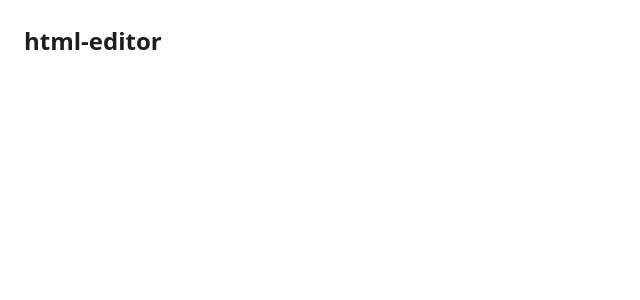
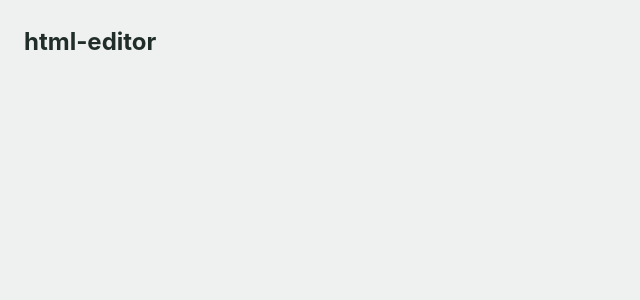
Before and after one commit to J-paku/html-editor, a Next.js app: page / in a window 1280 px wide. Shown: the top 300 px of the page, without its empty margins (0-640 px from the left). Built offline with nearby package versions, Linux system fonts and the light colour scheme.

Commit message:
style: 色のトークンと、画面全体の地・文字・焦点の書き方を編集器の見た目にする

```diff
--- a/src/app/globals.css
+++ b/src/app/globals.css
@@ -9,7 +9,30 @@
 
 body {
   margin: 0;
-  background: var(--color-surface);
+  background: var(--color-canvas);
   color: var(--color-text);
-  font-family: system-ui, sans-serif;
+  font-family: -apple-system, BlinkMacSystemFont, 'Segoe UI', 'Yu Gothic UI', Meiryo, sans-serif;
+  line-height: 1.5;
 }
+
+button {
+  font: inherit;
+}
+
+button:enabled {
+  cursor: pointer;
+}
+
+button:disabled {
+  cursor: not-allowed;
+}
+
+:focus-visible {
+  outline: 2px solid var(--color-focus);
+  outline-offset: 3px;
+}
+
+::selection {
+  background: var(--color-selection);
+  color: var(--color-text);
+}
--- a/src/styles/tokens.css
+++ b/src/styles/tokens.css
@@ -2,9 +2,70 @@
  * デザイントークン — 色の定義はこのファイルだけに置く(AGENTS.mdの不変ルール5)。
  * ほかのCSSはvar(--color-...)で参照し、色のリテラル(#rrggbb・rgb()・hsl())を書かない。
  * 半透明が要るときはcolor-mix(in srgb, var(--color-...) 97%, transparent)の形でトークンを薄める。
- * 今は土台だけなので、地と文字の2色だけを置く。
+ * 控えめな中間色に、青緑の操作色と琥珀色の未保存表示を合わせる。
  */
 :root {
-  --color-surface: #ffffff;
-  --color-text: #1f1f1f;
+  color-scheme: light;
+  --color-canvas: #eef1f0;
+  --color-surface: #fafcfb;
+  --color-surface-raised: #ffffff;
+  --color-surface-hover: #e6ece9;
+  --color-border: #d0d9d5;
+  --color-border-strong: #85988f;
+  --color-text: #202d28;
+  --color-text-muted: #52665c;
+  --color-accent: #096b58;
+  --color-accent-hover: #075443;
+  --color-on-accent: #ffffff;
+  --color-selection: #dceee6;
+  --color-focus: #087d66;
+  --color-disabled-surface: #e9edeb;
+  --color-disabled-text: #6c7872;
+  --color-warning: #805008;
+  --color-warning-surface: #fff1d5;
+  --color-danger: #a3332d;
+  --color-danger-surface: #fcebe8;
+  --color-scrim: #101b16;
+  --color-shadow: #101b16;
+  --color-code-keyword: #793ca0;
+  --color-code-type: #17628a;
+  --color-code-property: #805219;
+  --color-code-string: #24663e;
+  --color-code-number: #934126;
+  --color-code-comment: #68736e;
+  --color-code-meta: #68558f;
 }
+
+@media (prefers-color-scheme: dark) {
+  :root {
+    color-scheme: dark;
+    --color-canvas: #111715;
+    --color-surface: #18201c;
+    --color-surface-raised: #202a25;
+    --color-surface-hover: #2c3b33;
+    --color-border: #36473d;
+    --color-border-strong: #6f8879;
+    --color-text: #e5ede8;
+    --color-text-muted: #a7b9ae;
+    --color-accent: #78d9b4;
+    --color-accent-hover: #9be8ca;
+    --color-on-accent: #11291f;
+    --color-selection: #244536;
+    --color-focus: #8beac4;
+    --color-disabled-surface: #242e28;
+    --color-disabled-text: #819589;
+    --color-warning: #edc274;
+    --color-warning-surface: #3c301d;
+    --color-danger: #ffaaa0;
+    --color-danger-surface: #462b27;
+    --color-scrim: #080e0b;
+    --color-shadow: #080e0b;
+    --color-code-keyword: #d5a6f2;
+    --color-code-type: #8dcced;
+    --color-code-property: #edc584;
+    --color-code-string: #a3d69a;
+    --color-code-number: #f0b095;
+    --color-code-comment: #95a59c;
+    --color-code-meta: #c7b4e6;
+  }
+}
```
